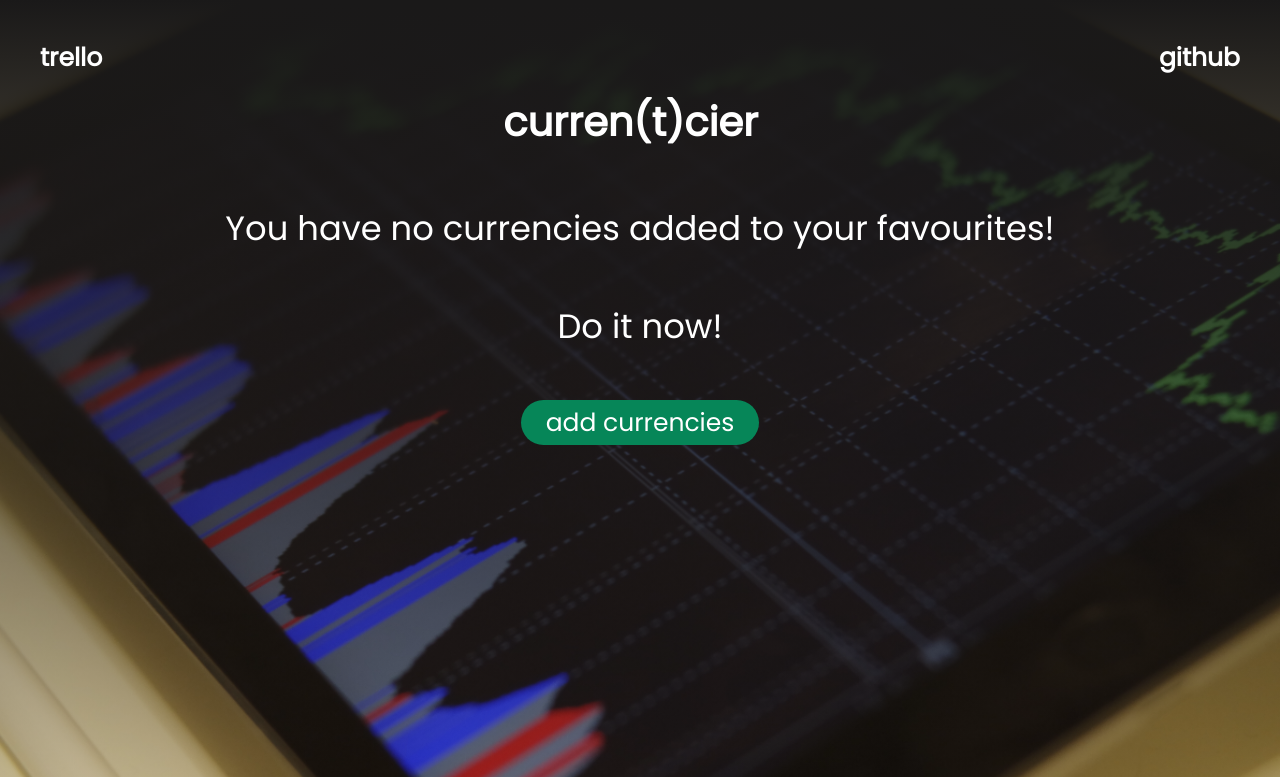
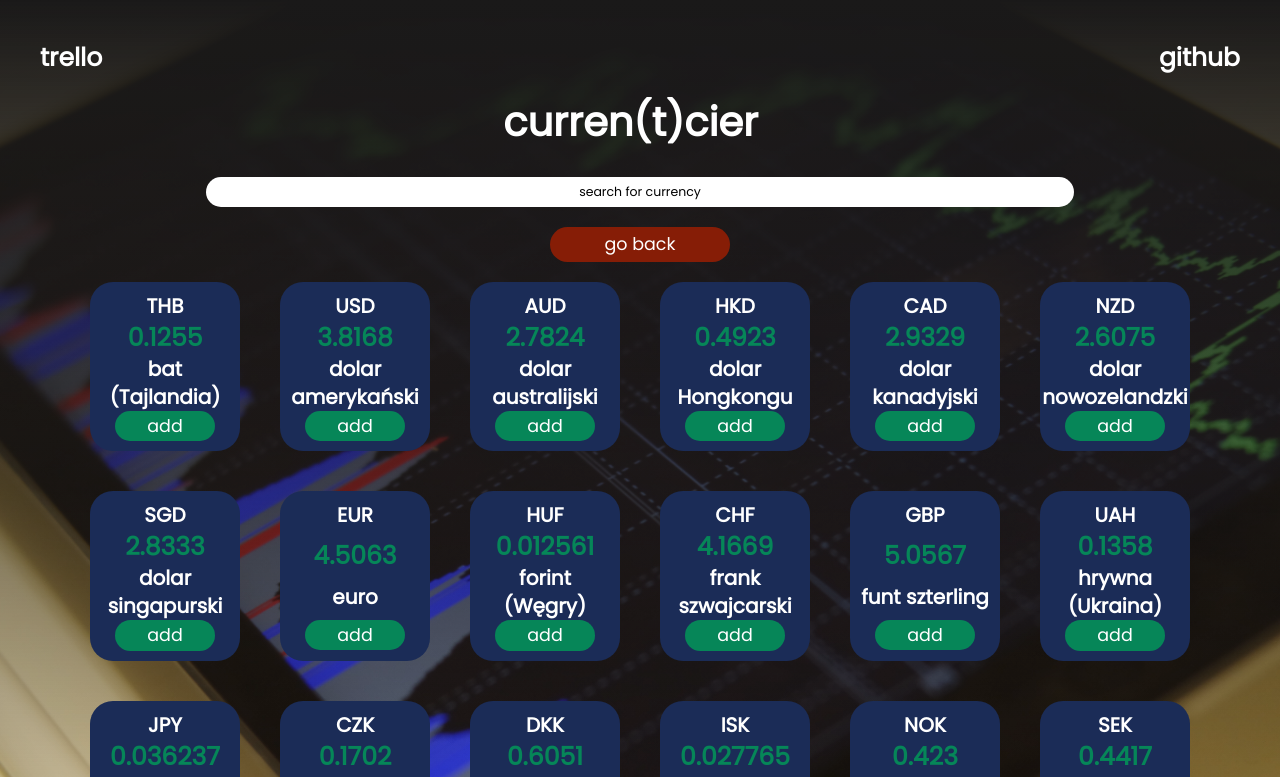
Before and after one commit to mat-karpowicz/currencier, a React (Create React App) app: page / in a window 1280 px wide. Shown: the top 777 px of the page. Built offline with nearby package versions, Linux system fonts and the light colour scheme.

Commit message:
[BW-04] Adds an add favourite component and currency component

```diff
--- a/package.json
+++ b/package.json
@@ -7,6 +7,7 @@
     "@testing-library/react": "^11.1.1",
     "@testing-library/user-event": "^12.2.0",
     "node-sass": "^4.14.1",
+    "prop-types": "^15.7.2",
     "react": "^17.0.1",
     "react-dom": "^17.0.1",
     "react-scripts": "4.0.0",
--- a/src/App.js
+++ b/src/App.js
@@ -2,14 +2,16 @@ import React from 'react';
 
 // COMPONENTS
 import Navigation from './components/Navigation';
-import Landing from './components/Landing';
+// import Landing from './components/Landing';
+import AddFavourite from './components/AddFavourite';
 
 function App() {
   return (
     <div className="App">
       <Navigation />
-      <div className="container flex">
-        <Landing />
+      <div className="container flex flex-ai-c flex-jc-c">
+        {/* <Landing /> */}
+        <AddFavourite />
       </div>
     </div>
   );
--- /dev/null
+++ b/src/components/AddFavourite.jsx
@@ -0,0 +1,52 @@
+import React, { useState } from 'react';
+
+// COMPONENTS
+import Currency from './Currency';
+
+// IMPORT MOCKUP DATA
+import currenciesArray from '../helpers/mockupData';
+
+function AddFavourite() {
+  // eslint-disable-next-line
+  const [currencies, setCurrencies] = useState(currenciesArray);
+  const [displayCurrencies, setDisplayCurrencies] = useState(currencies);
+
+  const search = (e) => {
+    const searchQuery = e.target.value.toLowerCase();
+    const filteredCurrencies = currencies.filter((el) => {
+      return (
+        el.currency.toLowerCase().indexOf(searchQuery) !== -1 ||
+        el.code.toLowerCase().indexOf(searchQuery) !== -1
+      );
+    });
+    return setDisplayCurrencies(filteredCurrencies);
+  };
+
+  return (
+    <div className="add-favourite">
+      <input
+        type="'text"
+        className="search-input"
+        placeholder="search for currency"
+        onChange={(e) => search(e)}
+      />
+      <button type="button" className="btn back-btn">
+        go back
+      </button>
+      <div className="currency-container flex flex-jc-c">
+        {displayCurrencies.map(({ currency, mid, code }) => {
+          return (
+            <Currency
+              currency={currency}
+              mid={mid}
+              code={code}
+              key={currency.code}
+            />
+          );
+        })}
+      </div>
+    </div>
+  );
+}
+
+export default AddFavourite;
--- /dev/null
+++ b/src/components/Currency.jsx
@@ -0,0 +1,23 @@
+import React from 'react';
+import PropTypes from 'prop-types';
+
+function Currency({ currency, mid, code }) {
+  Currency.propTypes = {
+    currency: PropTypes.string.isRequired,
+    mid: PropTypes.string.isRequired,
+    code: PropTypes.string.isRequired,
+  };
+
+  return (
+    <div className="currency flex flex-col flex-ai-c flex-jc-sb">
+      <h3 className="currency-info">{code}</h3>
+      <h3 className="currency-rate">{mid}</h3>
+      <h3 className="currency-info">{currency}</h3>
+      <button type="button" className="btn add-btn">
+        add
+      </button>
+    </div>
+  );
+}
+
+export default Currency;
--- /dev/null
+++ b/src/helpers/mockupData.js
@@ -0,0 +1,179 @@
+const currenciesArray = [
+  {
+    currency: 'bat (Tajlandia)',
+    code: 'THB',
+    mid: 0.1255,
+  },
+  {
+    currency: 'dolar amerykański',
+    code: 'USD',
+    mid: 3.8168,
+  },
+  {
+    currency: 'dolar australijski',
+    code: 'AUD',
+    mid: 2.7824,
+  },
+  {
+    currency: 'dolar Hongkongu',
+    code: 'HKD',
+    mid: 0.4923,
+  },
+  {
+    currency: 'dolar kanadyjski',
+    code: 'CAD',
+    mid: 2.9329,
+  },
+  {
+    currency: 'dolar nowozelandzki',
+    code: 'NZD',
+    mid: 2.6075,
+  },
+  {
+    currency: 'dolar singapurski',
+    code: 'SGD',
+    mid: 2.8333,
+  },
+  {
+    currency: 'euro',
+    code: 'EUR',
+    mid: 4.5063,
+  },
+  {
+    currency: 'forint (Węgry)',
+    code: 'HUF',
+    mid: 0.012561,
+  },
+  {
+    currency: 'frank szwajcarski',
+    code: 'CHF',
+    mid: 4.1669,
+  },
+  {
+    currency: 'funt szterling',
+    code: 'GBP',
+    mid: 5.0567,
+  },
+  {
+    currency: 'hrywna (Ukraina)',
+    code: 'UAH',
+    mid: 0.1358,
+  },
+  {
+    currency: 'jen (Japonia)',
+    code: 'JPY',
+    mid: 0.036237,
+  },
+  {
+    currency: 'korona czeska',
+    code: 'CZK',
+    mid: 0.1702,
+  },
+  {
+    currency: 'korona duńska',
+    code: 'DKK',
+    mid: 0.6051,
+  },
+  {
+    currency: 'korona islandzka',
+    code: 'ISK',
+    mid: 0.027765,
+  },
+  {
+    currency: 'korona norweska',
+    code: 'NOK',
+    mid: 0.423,
+  },
+  {
+    currency: 'korona szwedzka',
+    code: 'SEK',
+    mid: 0.4417,
+  },
+  {
+    currency: 'kuna (Chorwacja)',
+    code: 'HRK',
+    mid: 0.5956,
+  },
+  {
+    currency: 'lej rumuński',
+    code: 'RON',
+    mid: 0.926,
+  },
+  {
+    currency: 'lew (Bułgaria)',
+    code: 'BGN',
+    mid: 2.304,
+  },
+  {
+    currency: 'lira turecka',
+    code: 'TRY',
+    mid: 0.4662,
+  },
+  {
+    currency: 'nowy izraelski szekel',
+    code: 'ILS',
+    mid: 1.1308,
+  },
+  {
+    currency: 'peso chilijskie',
+    code: 'CLP',
+    mid: 0.005038,
+  },
+  {
+    currency: 'peso filipińskie',
+    code: 'PHP',
+    mid: 0.079,
+  },
+  {
+    currency: 'peso meksykańskie',
+    code: 'MXN',
+    mid: 0.188,
+  },
+  {
+    currency: 'rand (Republika Południowej Afryki)',
+    code: 'ZAR',
+    mid: 0.2462,
+  },
+  {
+    currency: 'real (Brazylia)',
+    code: 'BRL',
+    mid: 0.7086,
+  },
+  {
+    currency: 'ringgit (Malezja)',
+    code: 'MYR',
+    mid: 0.9263,
+  },
+  {
+    currency: 'rubel rosyjski',
+    code: 'RUB',
+    mid: 0.05,
+  },
+  {
+    currency: 'rupia indonezyjska',
+    code: 'IDR',
+    mid: 0.00027166,
+  },
+  {
+    currency: 'rupia indyjska',
+    code: 'INR',
+    mid: 0.051459,
+  },
+  {
+    currency: 'won południowokoreański',
+    code: 'KRW',
+    mid: 0.00342,
+  },
+  {
+    currency: 'yuan renminbi (Chiny)',
+    code: 'CNY',
+    mid: 0.5778,
+  },
+  {
+    currency: 'SDR (MFW)',
+    code: 'XDR',
+    mid: 5.4035,
+  },
+];
+
+export default currenciesArray;
--- /dev/null
+++ b/src/styles/_addFavourite.scss
@@ -0,0 +1,40 @@
+.add-favourite {
+  width: 100%;
+  text-align: center;
+
+  .search-input {
+    height: 30px;
+    width: 70%;
+    margin: 0 auto 20px auto;
+    font-size: $font-mini;
+    color: black;
+    text-align: center;
+    border-radius: $radius;
+
+    &::placeholder {
+      text-align: center;
+      color: black;
+    }
+  }
+
+  .back-btn {
+    display: block;
+    margin: 0 auto 20px auto;
+    font-size: $font-small;
+    background-color: $redishColor;
+  }
+
+  .currency-container {
+    width: 100%;
+    flex-wrap: wrap;
+    gap: 10px;
+  }
+}
+
+@media (min-width: 48rem) {
+  .add-favourite {
+    .currency-container {
+      gap: 40px;
+    }
+  }
+}
--- /dev/null
+++ b/src/styles/_currency.scss
@@ -0,0 +1,62 @@
+.currency {
+  min-height: 150px;
+  width: 150px;
+  padding: 10px;
+  text-align: center;
+  border-radius: $radius;
+  background-color: $cardColor;
+
+  .currency-info {
+    font-size: $font-mini;
+  }
+
+  .currency-rate {
+    color: $greenishColor;
+    font-size: $font-small;
+  }
+
+  .add-btn {
+    min-width: 80px;
+    padding: 3px;
+    font-size: $font-mini;
+    background-color: $greenishColor;
+  }
+}
+
+//768px tablet view
+@media (min-width: 48rem) {
+  .currency {
+    width: 200px;
+    min-height: 180px;
+
+    .currency-info {
+      font-size: $font-small;
+    }
+
+    .currency-rate {
+      font-size: $font-standard;
+    }
+
+    .add-btn {
+      min-width: 100px;
+      font-size: $font-small;
+    }
+  }
+}
+
+// 1200px big screen view
+@media (min-width: 75rem) {
+  .currency {
+    width: 280px;
+    min-height: 200px;
+    transition: 0.4s ease-out;
+
+    &:hover {
+      transform: translateY(-15px);
+    }
+
+    .currency-info {
+      font-size: 1rem;
+    }
+  }
+}
--- a/src/styles/_globals.scss
+++ b/src/styles/_globals.scss
@@ -1,4 +1,5 @@
 /* RESET STYLES */
+
 * {
   margin: 0;
   padding: 0;
@@ -14,7 +15,6 @@
 }
 
 .App {
-  min-width: 100vw;
   min-height: 100vh;
   background: linear-gradient(180deg, #1a1919 0%, rgba(53, 38, 38, 0.22) 100%),
     url('../assets/background.jpg');
@@ -22,12 +22,14 @@
   background-repeat: no-repeat;
   background-attachment: fixed;
   background-size: cover;
+  padding-bottom: 20px;
 
   .container {
     min-height: 350px;
-    width: 100%;
+    padding: 20px;
   }
 }
+
 .btn {
   min-width: 180px;
   min-height: 30px;
@@ -35,6 +37,7 @@
   border: none;
   border-radius: $radius;
   transition: color 0.3s;
+
   &:hover,
   &:focus {
     color: black;
--- a/src/styles/main.scss
+++ b/src/styles/main.scss
@@ -2,3 +2,5 @@
 @import 'globals';
 @import './navigation';
 @import './landing';
+@import './addFavourite';
+@import './currency';
```
